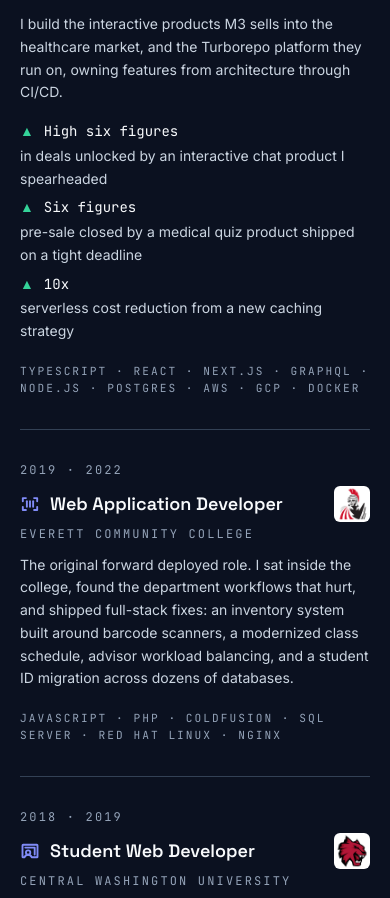
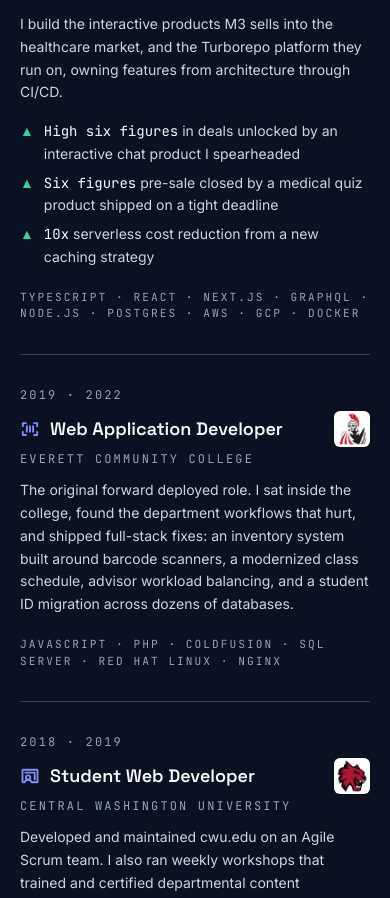
Before and after one commit to TrevorLeeman/trevorleeman.com, a Next.js app: page / in a window 390 px wide. Shown: the part 2683-3581 px from the top of the page. Built offline with nearby package versions, Linux system fonts and the light colour scheme.

Commit message:
Let experience highlights wrap as prose on mobile

```diff
--- a/src/components/homepage/Experience.tsx
+++ b/src/components/homepage/Experience.tsx
@@ -128,15 +128,14 @@
               {role.highlights && (
                 <ul className="mt-4 space-y-1.5">
                   {role.highlights.map(highlight => (
-                    <li
-                      key={highlight.label}
-                      className="flex flex-wrap items-baseline gap-x-2.5 gap-y-0.5 text-sm leading-relaxed"
-                    >
+                    <li key={highlight.label} className="flex items-baseline gap-x-2.5 text-sm leading-relaxed">
                       <span aria-hidden="true" className="text-signal">
                         ▲
                       </span>
-                      <span className="whitespace-nowrap font-mono text-ink">{highlight.value}</span>
-                      <span>{highlight.label}</span>
+                      <span>
+                        <span className="whitespace-nowrap font-mono text-ink">{highlight.value}</span>{' '}
+                        {highlight.label}
+                      </span>
                     </li>
                   ))}
                 </ul>
```
